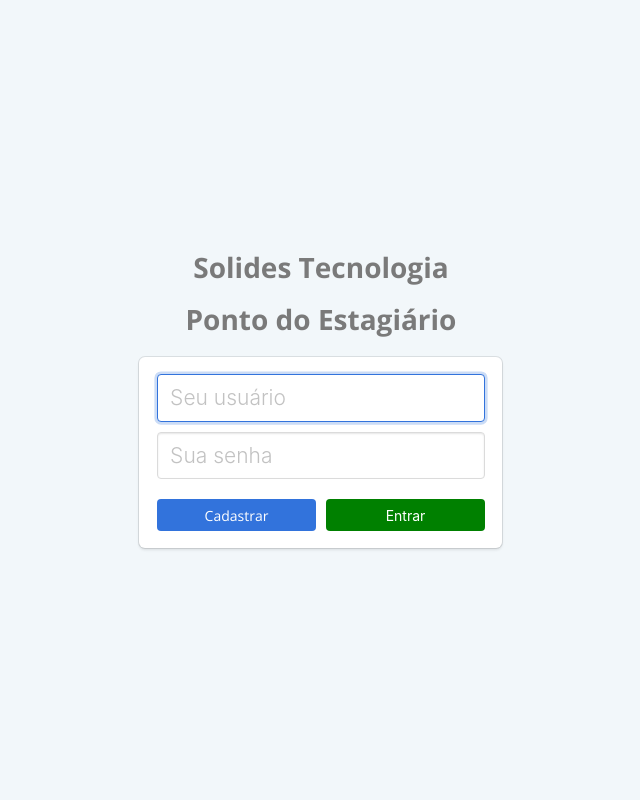
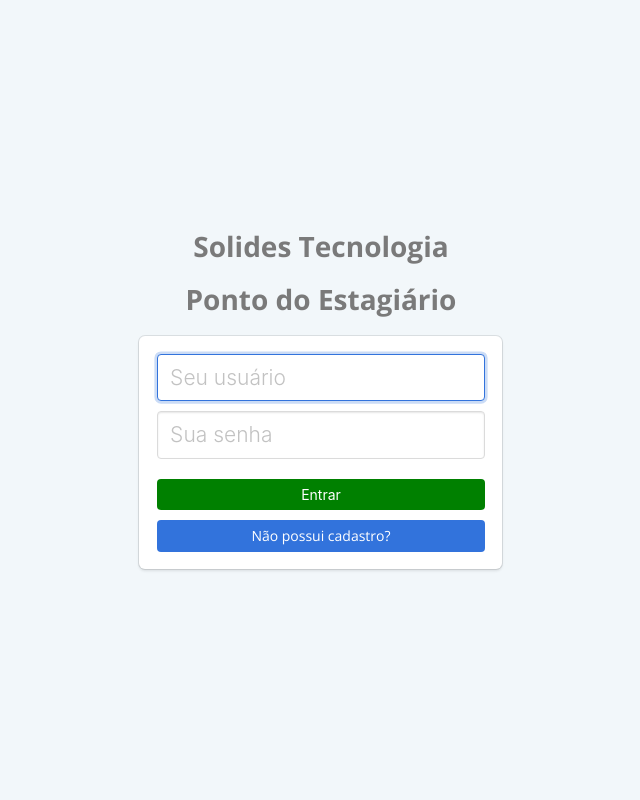
Before and after one commit to Glaycongx/Solides, a PHP site: page / in a window 1280 px wide. Shown: the whole page, without its empty margins (319-959 px from the left). Run offline with PHP 8.4, Linux system fonts and the light colour scheme.

Commit message:
update commit

```diff
--- a/index.php
+++ b/index.php
@@ -46,11 +46,10 @@
                                     <input name="senha" class="input is-large" type="password" required="" placeholder="Sua senha">
                                 </div>
                             </div>
-                            <div style="display: flex; margin-top: 20px">
-                                <a href="cadastro.php" class="button is-block is-link is-large is-fullwidth" style="font-weight: 500">Cadastrar</a>
+                            <div style="display: block; margin-top: 20px">
+                                <button type="submit" class="button is-block is-link is-large is-fullwidth display: flex" style="background-color: green">Entrar</button>
                                 <div style="margin-right: 10px"></div>
-                                <button type="submit" class="button is-block is-link is-large is-fullwidth display: flex" style="background-color: green">Entrar</button>
-
+                                <a href="cadastro.php" class="button is-block is-link is-large is-fullwidth" style="font-weight: 500; margin-top: 10px">Não possui cadastro?</a>
                             </div>
                         </form>
                     </div>
--- a/relatorio.php
+++ b/relatorio.php
@@ -17,6 +17,7 @@
     <head>
         <title>Relatório</title>
         <meta charset="utf-8">
+        <meta name="viewport" content="width=device-width, initial-scale=1">
         <link rel="stylesheet" href="css/bulma.min.css" />
         <link rel="stylesheet" type="text/css" href="css/relatorio.css">
 
```
Also changed, not shown: painel.php (+5 -4 lines).
